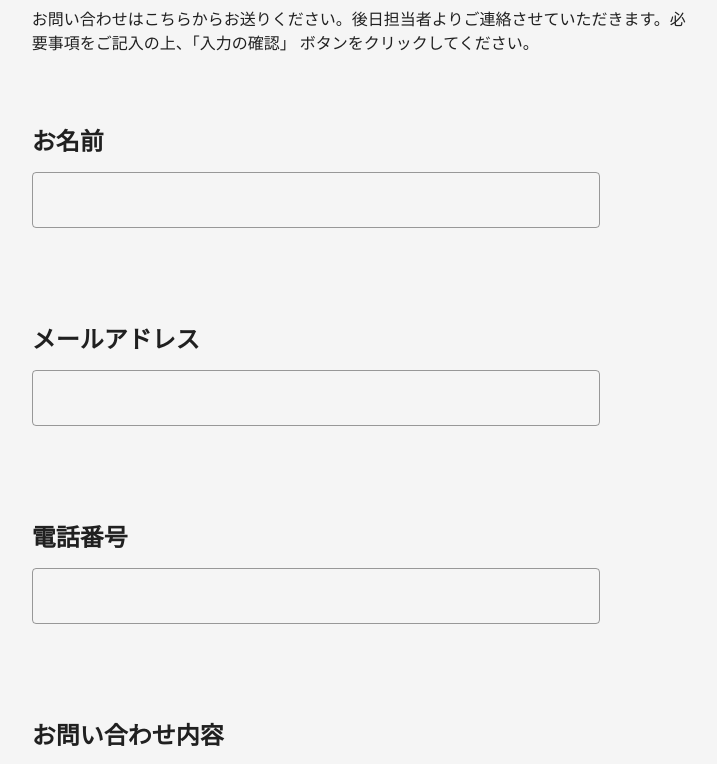
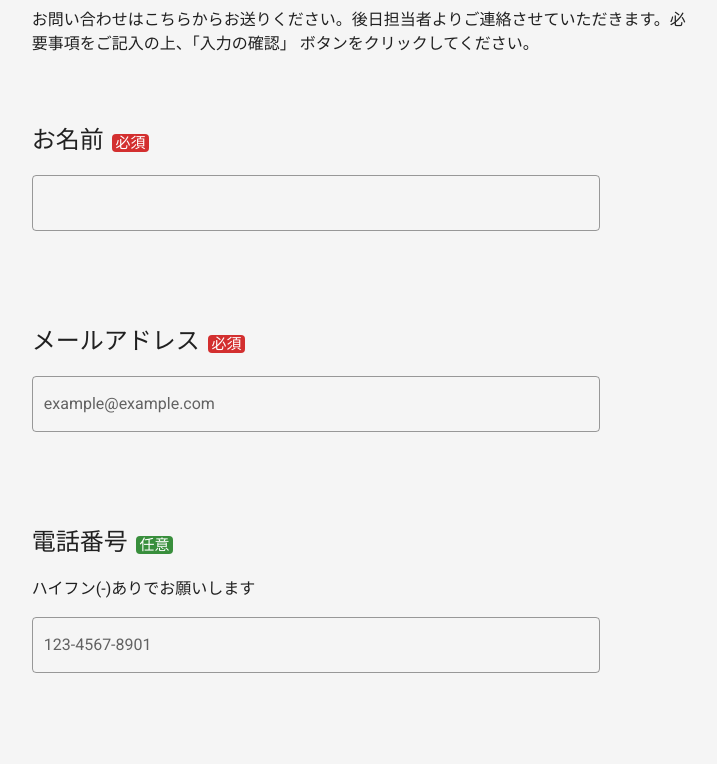
Before and after one commit to ryuji816/homepage, a Nuxt app in the folder makehomepage/: page /inquiry in a window 1280 px wide. Shown: the part 580-1344 px from the top of the page, without its empty margins (324-1041 px from the left). Built offline with nearby package versions, Linux system fonts and the light colour scheme.

Commit message:
お問い合わせページを作成しました

```diff
--- a/makehomepage/nuxt.config.js
+++ b/makehomepage/nuxt.config.js
@@ -1,6 +1,13 @@
 import colors from 'vuetify/es5/util/colors'
 
+require('dotenv').config()
+// eslint-disable-next-line no-unused-vars
+const { API_KEY } = process.env
+
 export default {
+  env: {
+    API_KEY
+  },
   // Disable server-side rendering (https://go.nuxtjs.dev/ssr-mode)
   ssr: false,
 
@@ -48,7 +55,8 @@ export default {
   // Modules (https://go.nuxtjs.dev/config-modules)
   modules: [
     // https://go.nuxtjs.dev/axios
-    '@nuxtjs/axios'
+    '@nuxtjs/axios',
+    '@nuxtjs/dotenv'
   ],
 
   // Axios module configuration (https://go.nuxtjs.dev/config-axios)
--- a/makehomepage/package.json
+++ b/makehomepage/package.json
@@ -13,6 +13,7 @@
   },
   "dependencies": {
     "@nuxtjs/axios": "^5.12.2",
+    "@nuxtjs/dotenv": "^1.4.1",
     "core-js": "^3.6.5",
     "nuxt": "^2.14.6"
   },
--- a/makehomepage/pages/inquiry.vue
+++ b/makehomepage/pages/inquiry.vue
@@ -1,3 +1,4 @@
+/* eslint-disable no-unused-vars */
 <template>
   <v-app>
     <section class="inquiry-top">
@@ -18,12 +19,15 @@
             offset-md="3"
             md="7"
           >
-            <p class="">
+            <p>
               お問い合わせはこちらからお送りください。後日担当者よりご連絡させていただきます。必要事項をご記入の上、「入力の確認」
               ボタンをクリックしてください。
             </p>
           </v-col>
         </v-row>
+        <v-form
+          class="inqury_validation"
+        >
           <v-row
             class="mt-10 mb-10"
           >
@@ -31,11 +35,16 @@
               offset-md="3"
               md="6"
             >
-            <h1>お名前</h1>
+              <p class="text-h5 title">
+                お名前<span class="required pr-1 ml-2">
+                  必須
+                </span>
+              </p>
               <v-text-field
-              v-model="name"
+                v-model="client"
                 class="mt-3"
                 outlined
+                :rules="[required]"
               />
             </v-col>
           </v-row>
@@ -46,11 +55,17 @@
               offset-md="3"
               md="6"
             >
-            <h1>メールアドレス</h1>
+              <p class="text-h5 title">
+                メールアドレス<span class="required pr-1 ml-2">
+                  必須
+                </span>
+              </p>
               <v-text-field
                 v-model="mail"
                 class="mt-3"
                 outlined
+                label="example@example.com"
+                :rules="[mailcheck]"
               />
             </v-col>
           </v-row>
@@ -61,11 +76,17 @@
               offset-md="3"
               md="6"
             >
-            <h1>電話番号</h1>
+              <p class="text-h5 title">
+                電話番号<span class="not-required pr-1 ml-2">
+                  任意
+                </span>
+              </p>
+              <p>ハイフン(-)ありでお願いします</p>
               <v-text-field
-              v-model="phonenumber"
+                v-model="pnumber"
                 class="mt-3"
                 outlined
+                label="123-4567-8901"
               />
             </v-col>
           </v-row>
@@ -76,7 +97,11 @@
               offset-md="3"
               md="6"
             >
-            <h1>お問い合わせ内容</h1>
+              <p class="text-h5 title">
+                お問い合わせ内容<span class="required pr-1 ml-2">
+                  必須
+                </span>
+              </p>
               <v-textarea
                 v-model="content"
                 class="mt-3"
@@ -93,11 +118,77 @@
                 rounded
                 width="200px"
                 color="accent"
+                @click="comfirm"
               >
                 入力の確認
               </v-btn>
             </v-col>
           </v-row>
+          <v-dialog
+            v-model="check"
+            max-width="400"
+          >
+            <v-card>
+              <v-card-title>入力内容の確認</v-card-title>
+              <v-card-text>
+                <v-list>
+                  <v-list-item-group>
+                    <v-list-item>
+                      <v-list-item-content>
+                        <v-list-item-title>お名前:</v-list-item-title>
+                        <v-list-item-subtitle>{{ client }}</v-list-item-subtitle>
+                      </v-list-item-content>
+                    </v-list-item>
+                    <v-list-item>
+                      <v-list-item-content>
+                        <v-list-item-title>メールアドレス:</v-list-item-title>
+                        <v-list-item-subtitle>{{ mail }}</v-list-item-subtitle>
+                      </v-list-item-content>
+                    </v-list-item>
+                    <v-list-item>
+                      <v-list-item-content>
+                        <v-list-item-title>電話番号:</v-list-item-title>
+                        <v-list-item-subtitle>{{ pnumber }}</v-list-item-subtitle>
+                      </v-list-item-content>
+                    </v-list-item>
+                    <v-list-item>
+                      <v-list-item-content>
+                        <v-list-item-title>お問い合わせ内容:</v-list-item-title>
+                        <v-list-item-subtitle>{{ content }}</v-list-item-subtitle>
+                      </v-list-item-content>
+                    </v-list-item>
+                  </v-list-item-group>
+                </v-list>
+                <v-btn
+                  rounded
+                  color="accent"
+                  @click="submit"
+                >
+                  送信
+                </v-btn>
+              </v-card-text>
+            </v-card>
+          </v-dialog>
+          <v-dialog
+            v-model="fail"
+            max-width="290"
+          >
+            <v-card>
+              <v-card-title>入力が間違っています</v-card-title>
+              <v-card-text>
+                お手数ですが、もう一度入力内容をご確認ください。
+              </v-card-text>
+            </v-card>
+          </v-dialog>
+          <v-dialog
+            v-model="success"
+            max-width="300"
+          >
+            <v-card>
+              <v-card-title>送信に成功しました</v-card-title>
+            </v-card>
+          </v-dialog>
+        </v-form>
       </v-container>
     </section>
   </v-app>
@@ -106,7 +197,74 @@
 <script>
 export default {
   name: 'Inquiry',
-  layout: 'ilayout'
+  layout: 'ilayout',
+  data () {
+    return {
+      success: false,
+      check: false,
+      fail: false,
+      client: '',
+      pnumber: '',
+      mail: '',
+      content: '',
+      senddata: '',
+      required: value => !!value || '必ず入力してください!',
+      mailcheck: (mail) => {
+        const reg = /^[A-Za-z0-9]{1}[A-Za-z0-9_.-]*@{1}[A-Za-z0-9_.-]{1,}\.[A-Za-z0-9]{1,}$/
+        return reg.test(mail)
+      }
+    }
+  },
+  methods: {
+    lrequired () {
+      return !!this.client && !!this.mail
+    },
+    lmaikcheck () {
+      const reg = /^[A-Za-z0-9]{1}[A-Za-z0-9_.-]*@{1}[A-Za-z0-9_.-]{1,}\.[A-Za-z0-9]{1,}$/
+      return reg.test(this.mail)
+    },
+    lphonecheck () {
+      const reg1 = /^0\d-\d{4}-\d{4}$/
+      const reg2 = /^0\d{3}-\d{2}-\d{4}$/
+      const reg3 = /^\(0\d\)\d{4}-\d{4}$/
+      const reg4 = /^\(0\d{3}\)\d{2}-\d{4}$/
+      const reg5 = /^(070|080|090)-\d{4}-\d{4}$/
+      const reg6 = /^050-\d{4}-\d{4}$/
+      const reg7 = /^0120-\d{3}-\d{3}$/
+      return !this.pnumber || reg1.test(this.pnumber) || reg2.test(this.pnumber) || reg3.test(this.pnumber) ||
+      reg4.test(this.pnumber) || reg5.test(this.pnumber) || reg6.test(this.pnumber) || reg7.test(this.pnumber)
+    },
+    comfirm () {
+      if (this.lrequired() && this.lmaikcheck() && this.lphonecheck()) {
+        this.check = true
+      } else {
+        this.fail = true
+      }
+    },
+    async submit () {
+      const senddata = 'お名前:' + this.client + '\n' + '電話番号:' + this.pnumber + '\n' + 'メールアドレス:' + this.mail + '\n' + 'お問い合わせ内容:' + '\n' + this.content
+      const config = {
+        headers: { 'content-type': 'application/x-www-form-urlencoded' }
+      }
+      const params = new URLSearchParams({
+        token: process.env.API_KEY,
+        channel: '#お問い合わせ',
+        text: senddata
+      })
+      try {
+        // eslint-disable-next-line no-unused-vars
+        const res = await this.$axios.$post('https://slack.com/api/chat.postMessage', params, config).then(
+          () => {
+            this.check = false
+            this.success = true
+          }
+        )
+      } catch (e) {
+        // eslint-disable-next-line no-console
+        console.log(e)
+      }
+    }
+  }
 }
 </script>
 <style scoped>
@@ -114,5 +272,26 @@ export default {
   height: 1500px;
   background-color: whitesmoke;
 }
+.title {
+  font-weight: 550;
+  font-size: 400px;
+}
+
+.required {
+  font-size: 15px;
+  width: 90px;
+  background-color: #D32F2F;
+  color: white;
+  border-radius:4px;
+  text-align: center;
+}
+.not-required {
+  font-size: 15px;
+  width: 90px;
+  background-color: #388E3C;
+  color: white;
+  border-radius:4px;
+  text-align: center;
+}
 
 </style>
```
Also changed, not shown: 1 other file (tests, documents, lock files or other folders). Lines whose indentation alone changed are shown as unchanged.
